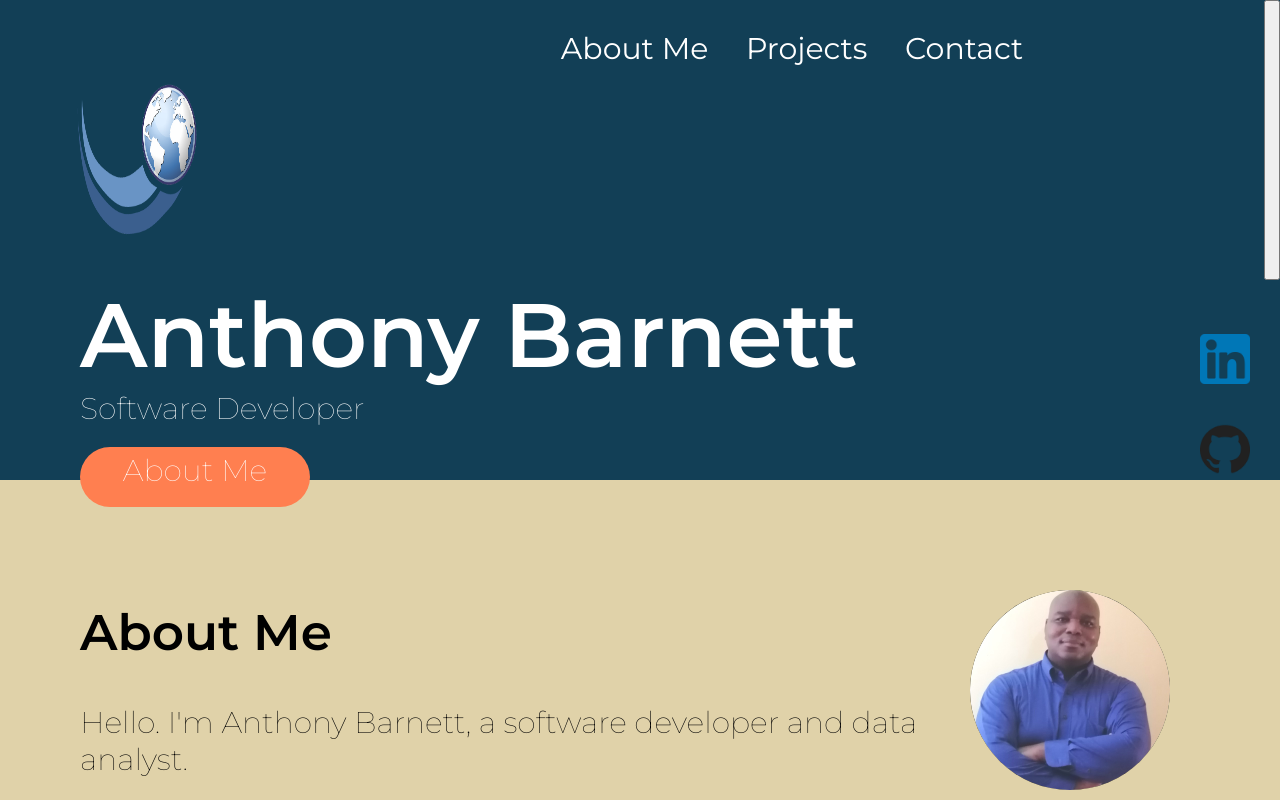
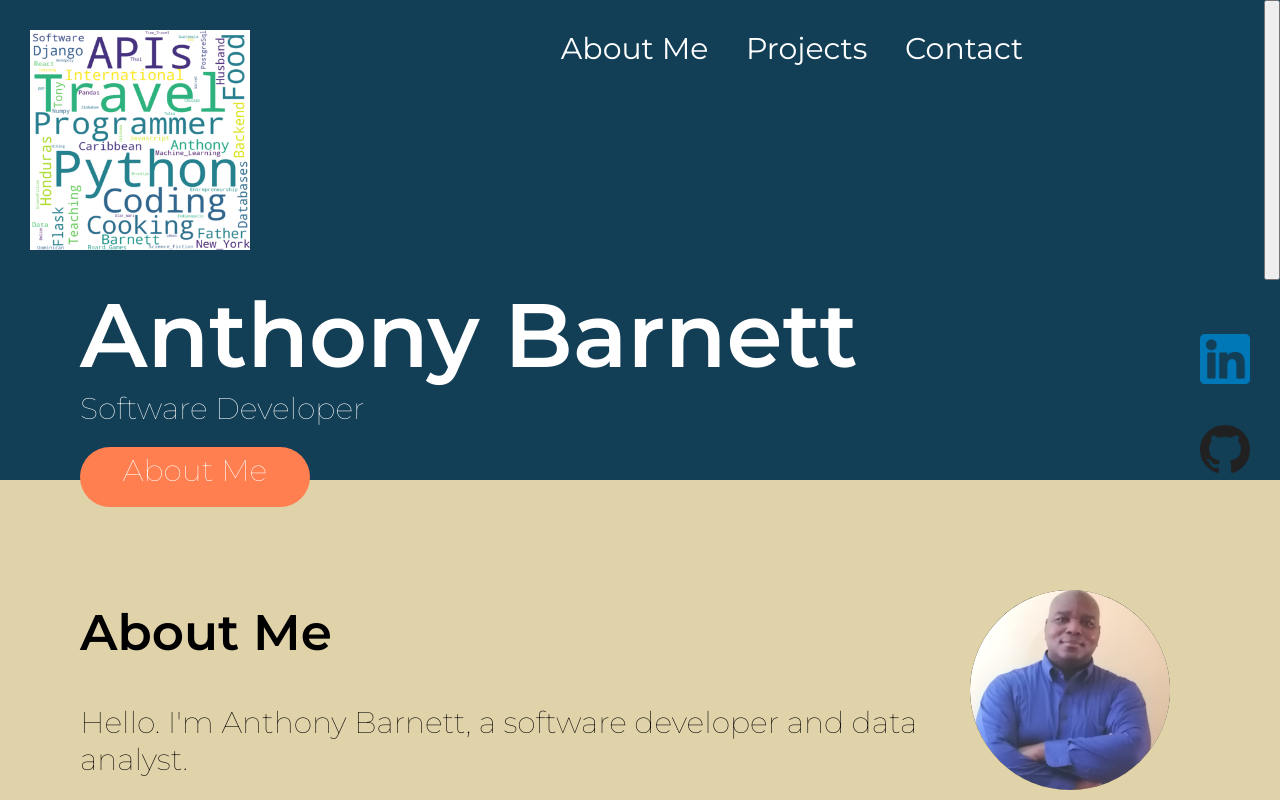
Before and after one commit to barnettcoding/barnettcoding.github.io, a plain HTML site: page index.html in a window 1280 px wide. Shown: the top 800 px of the page. Drawn offline with Linux system fonts and the light colour scheme; a script that the page names is missing.

Commit message:
added wordcloud

```diff
--- a/index.html
+++ b/index.html
@@ -17,7 +17,7 @@
 <body>
     <section class="hero">
         <nav>
-            <img class="logo" src="src/images/worldlogo.png" alt="logo">
+            <img class="logo" src="src/images/cloud.png" alt="logo">
             <ul>
                 <li><a href="#about-me">About Me</a></li>
                 <li><a href="#projects">Projects</a></li>
```
Also changed, not shown: src/images/cloud.png (added).
